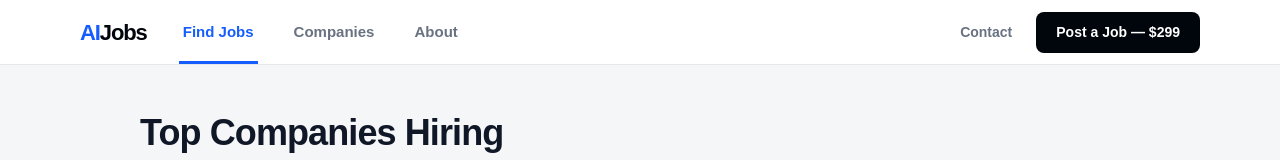
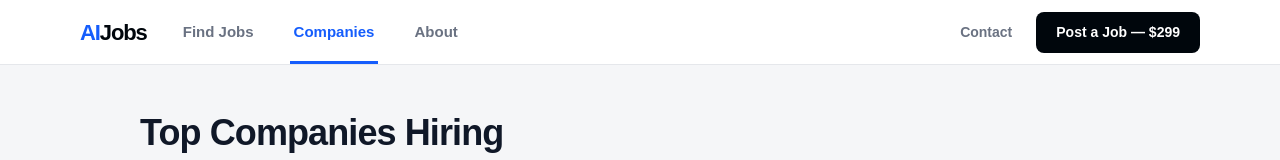
Before and after one commit to GhulamAhmad-legal/ai-job-board, a Next.js app: page /companies in a window 1280 px wide. Shown: the top 160 px of the page. Built offline with nearby package versions, Linux system fonts and the light colour scheme; no server answers; the database is empty.

Commit message:
Make header navigation dynamic

```diff
--- a/app/components/Header.tsx
+++ b/app/components/Header.tsx
@@ -1,36 +1,69 @@
+'use client';
+
+import Link from 'next/link';
+import { usePathname } from 'next/navigation';
+
 export default function Header() {
+  const pathname = usePathname();
+
   return (
     <nav className="bg-white border-b border-gray-200 sticky top-0 z-50 h-[65px]">
       <div className="max-w-[1152px] mx-auto px-4 h-full">
         <div className="flex justify-between items-center h-full">
 
           <div className="flex items-center h-full">
-            {/* Swapped to standard <a> tags for bulletproof routing */}
-            <a href="/" className="flex-shrink-0 flex items-center mr-8">
+            <Link href="/" className="flex-shrink-0 flex items-center mr-8">
               <span className="text-[22px] font-black tracking-tighter text-blue-600">
                 AI<span className="text-[#00060C]">Jobs</span>
               </span>
-            </a>
+            </Link>
+
             <div className="hidden md:flex space-x-8 h-full">
-              <a href="/" className="text-blue-600 inline-flex items-center px-1 pt-1 border-b-[3px] border-blue-600 text-[15px] font-bold">
+              {/* FIND JOBS LINK */}
+              <Link
+                href="/"
+                className={`inline-flex items-center px-1 pt-1 border-b-[3px] text-[15px] font-bold transition-all duration-200 ${
+                  pathname === '/'
+                    ? 'text-blue-600 border-blue-600'
+                    : 'text-gray-500 border-transparent hover:text-blue-600 hover:border-blue-600'
+                }`}
+              >
                 Find Jobs
-              </a>
-              <a href="/companies" className="text-gray-500 hover:text-blue-600 hover:border-blue-600 inline-flex items-center px-1 pt-1 border-b-[3px] border-transparent text-[15px] font-bold transition-all duration-200">
+              </Link>
+
+              {/* COMPANIES LINK */}
+              <Link
+                href="/companies"
+                className={`inline-flex items-center px-1 pt-1 border-b-[3px] text-[15px] font-bold transition-all duration-200 ${
+                  pathname.startsWith('/companies')
+                    ? 'text-blue-600 border-blue-600'
+                    : 'text-gray-500 border-transparent hover:text-blue-600 hover:border-blue-600'
+                }`}
+              >
                 Companies
-              </a>
-              <a href="/about" className="text-gray-500 hover:text-blue-600 hover:border-blue-600 inline-flex items-center px-1 pt-1 border-b-[3px] border-transparent text-[15px] font-bold transition-all duration-200">
+              </Link>
+
+              {/* ABOUT LINK */}
+              <Link
+                href="/about"
+                className={`inline-flex items-center px-1 pt-1 border-b-[3px] text-[15px] font-bold transition-all duration-200 ${
+                  pathname === '/about'
+                    ? 'text-blue-600 border-blue-600'
+                    : 'text-gray-500 border-transparent hover:text-blue-600 hover:border-blue-600'
+                }`}
+              >
                 About
-              </a>
+              </Link>
             </div>
           </div>
 
           <div className="flex items-center space-x-6">
-            <a href="/contact" className="text-[14px] font-bold text-gray-500 hover:text-blue-600 transition-colors duration-200">
+            <Link href="/contact" className="text-[14px] font-bold text-gray-500 hover:text-blue-600 transition-colors duration-200">
               Contact
-            </a>
-            <a href="/post-job" className="bg-[#00060C] text-white px-5 py-2.5 rounded-lg text-[14px] font-bold hover:bg-blue-600 hover:shadow-md transition-all duration-300 transform hover:-translate-y-0.5">
+            </Link>
+            <Link href="/post-job" className="bg-[#00060C] text-white px-5 py-2.5 rounded-lg text-[14px] font-bold hover:bg-blue-600 hover:shadow-md transition-all duration-300 transform hover:-translate-y-0.5">
               Post a Job — $299
-            </a>
+            </Link>
           </div>
 
         </div>
```
